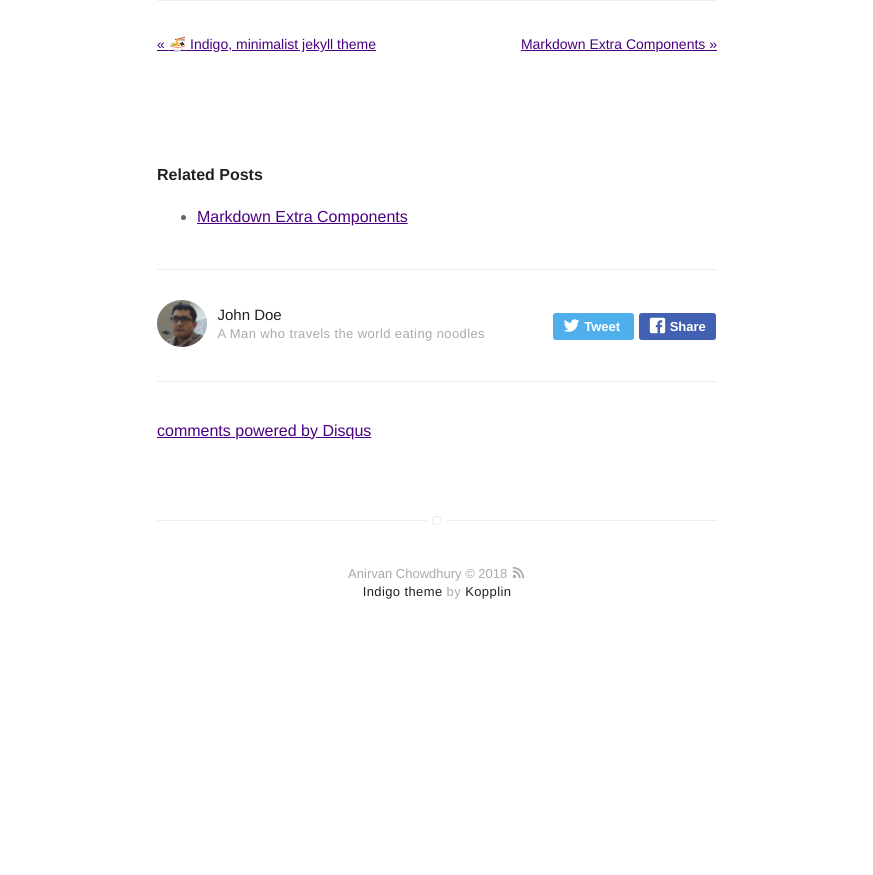
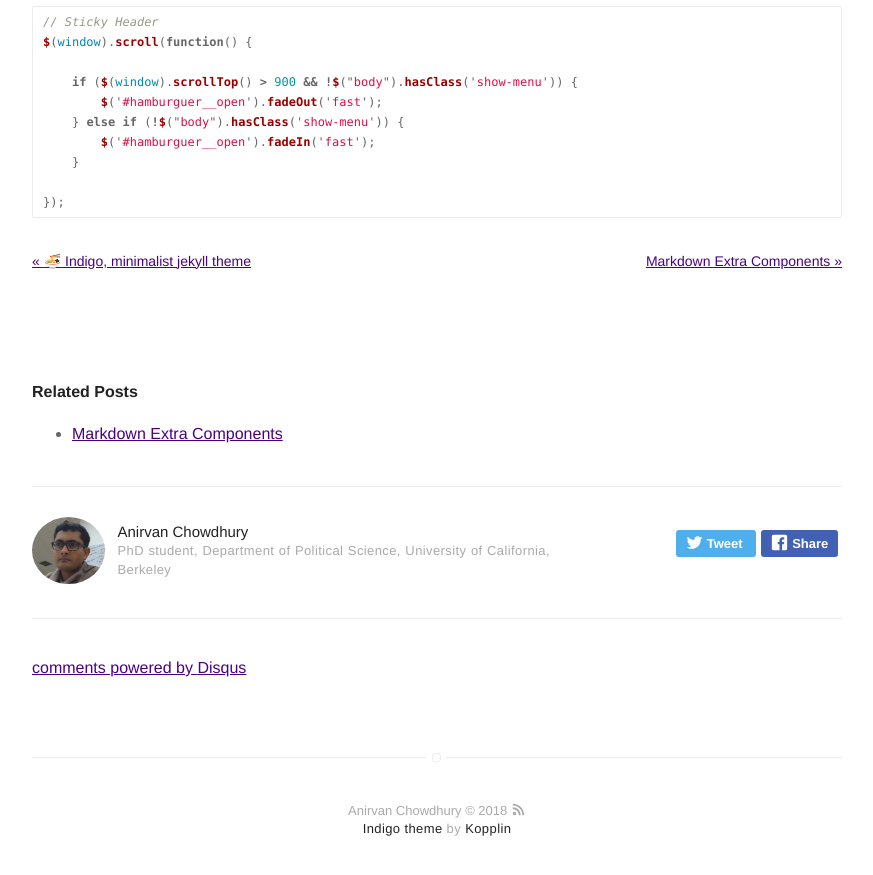
Before and after one commit to anirvanchowdhury/anirvanchowdhury.github.io, a Jekyll site: the page built from _posts/2016-02-24-markdown-common-elements.markdown, in a window 1280 px wide and 900 px high, scrolled down 5802 px. Shown: the top 875 px of the window, without its empty margins (203-1076 px from the left). Built offline with Jekyll 4.4.1, drawn with Linux system fonts in a browser that asks for light colours; emoji names are drawn with the system emoji font; comment, search, counter and statistics services are not loaded; before the commit the page ends 6465 px from its top, so only the background shows below that.

Commit message:
config changes

```diff
--- a/_config.yml
+++ b/_config.yml
@@ -14,9 +14,9 @@ picture: assets/images/profile.jpg
 # and specify source (external or local).
 resume: true
 resume-external: true
-resume-url: https://google.com/?q=my+resume
+resume-url: https://www.dropbox.com/s/cgpf2dwdbaen8i4/chowdhury_cv_20180314.pdf
 
-url: https://koppl.in/indigo
+url: http://anirvanchowdhury.github.io
 # your url: http://USERNAME.github.io
 
 permalink: /:title/
@@ -47,15 +47,15 @@ github: mygithub
 # stackoverflow: 7044681/mystackoverflow
 # quora: userquora
 # reddit: username
-medium: medium
+# medium: medium
 # vimeo: myvimeo
 # lanyrd: mylanyrd
-email: myemail@gmail.com
+email: anirvanc@berkeley.edu
 
 authors:
     johndoe:
-        name: John Doe
-        bio: A Man who travels the world eating noodles
+        name: Anirvan Chowdhury
+        bio: PhD student, Department of Political Science, University of California, Berkeley
         external-image: false
         picture: assets/images/profile.jpg
         twitter: johndoe
@@ -69,7 +69,7 @@ authors:
 # do you want a larger site? change the option below
 # options: [normal, large] | default: normal
 # normal = 560px / large = 810px
-width: normal
+width: large
 
 # if you don't need pagination, comment the *paginate* configs below
 # paginate: 5
```
